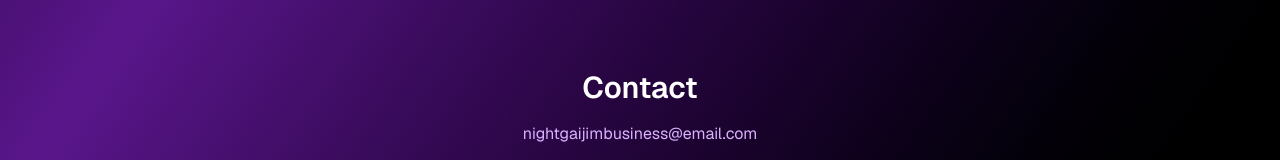
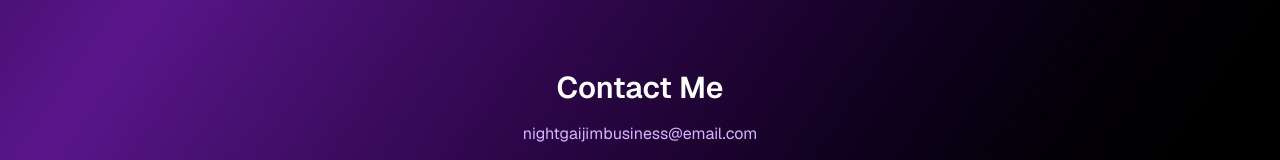
Before and after one commit to NightGaijin/Portfolio, a Next.js app: page / in a window 1280 px wide. Shown: the part 1645-1805 px from the top of the page. Built offline with nearby package versions, Linux system fonts and the light colour scheme.

Commit message:
Atualização do site

```diff
--- a/app/page.js
+++ b/app/page.js
@@ -168,7 +168,7 @@ export default function Portfolio() {
 
       {/* Contact */}
       <section className="text-center py-16">
-        <h2 className="text-3xl font-semibold">Contact</h2>
+        <h2 className="text-3xl font-semibold">Contact Me</h2>
         <p className="text-purple-300 mt-4">nightgaijimbusiness@email.com</p>
       </section>
     </div>
```
